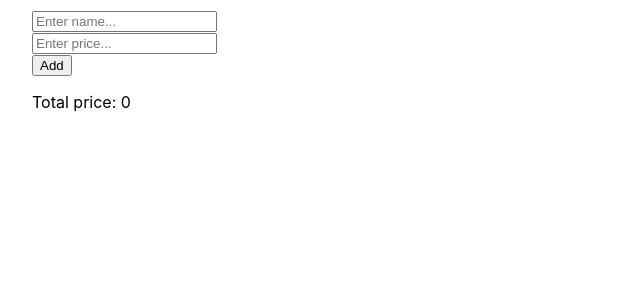
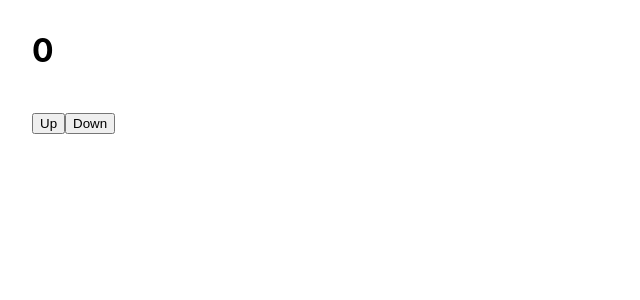
Before and after one commit to hunghoasen/test-react, a React (Create React App) app: page / in a window 1280 px wide. Shown: the top 300 px of the page, without its empty margins (0-640 px from the left). Built offline with nearby package versions, Linux system fonts and the light colour scheme.

Commit message:
learning React.reducer

```diff
--- a/src/App.jsx
+++ b/src/App.jsx
@@ -1,66 +1,46 @@
 import Content from './Content';
-import { useState, useCallback, useMemo, useRef } from 'react';
+import { useReducer } from 'react';
 import './App.css';
 
-//two way bilding
+// Init states
+const initStates = 0;
+
+// Actions
+const UP_STATES = 'up'
+const DOWN_STATES = 'down'
+
+// Reducer
+const reducer = (state, action) => {
+  switch (action) {
+    case UP_STATES:
+      return state + 1
+    case DOWN_STATES:
+      return state - 1
+    default: new Error('invalid error')
+  }
+
+}
 
 function App() {
 
-  const [name, setName] = useState('')
-  const [price, setPrice] = useState('')
-  const [products, setProducts] = useState([])
+  const [cost, dispatch] = useReducer(reducer, initStates)
 
-  const btnName = useRef()
 
-  const handleAdd = () => {
-    setProducts([...products, {
-      name,
-      price: parseInt(price)
-    }])
-    setName('')
-    setPrice('')
-    btnName.current.focus();
-  }
-
-  const total = useMemo(() => {
-    const results = products.reduce((result, prod) => {
-      return result + prod.price
-    }, 0)
-
-    return results
-  }, [products])
 
   return (
 
     <div style={{ padding: "10px 32px" }}>
 
-      <input
-        ref={btnName}
-        value={name}
-        placeholder="Enter name..."
-        onChange={e => setName(e.target.value)}
-        type="text"
-      />
-      <br />
-      <input
-        value={price}
-        placeholder="Enter price..."
-        onChange={e => setPrice(e.target.value)}
-        type="text" />
+      <h1>{cost}</h1>
       <br />
       <button
-        onClick={handleAdd}
-      >Add</button>
-      <p>Total price:  {total}</p>
-      <ul>
-        {products.map((product, index) => (
-          <li key={index}>{product.name} - {product.price}</li>
-        ))}
-
-      </ul>
+        onClick={() => dispatch(UP_STATES)}
+      >Up</button>
+      <button
+        onClick={() => dispatch(DOWN_STATES)}
+      >Down</button>
 
     </div>
-
   )
 }
 
```
